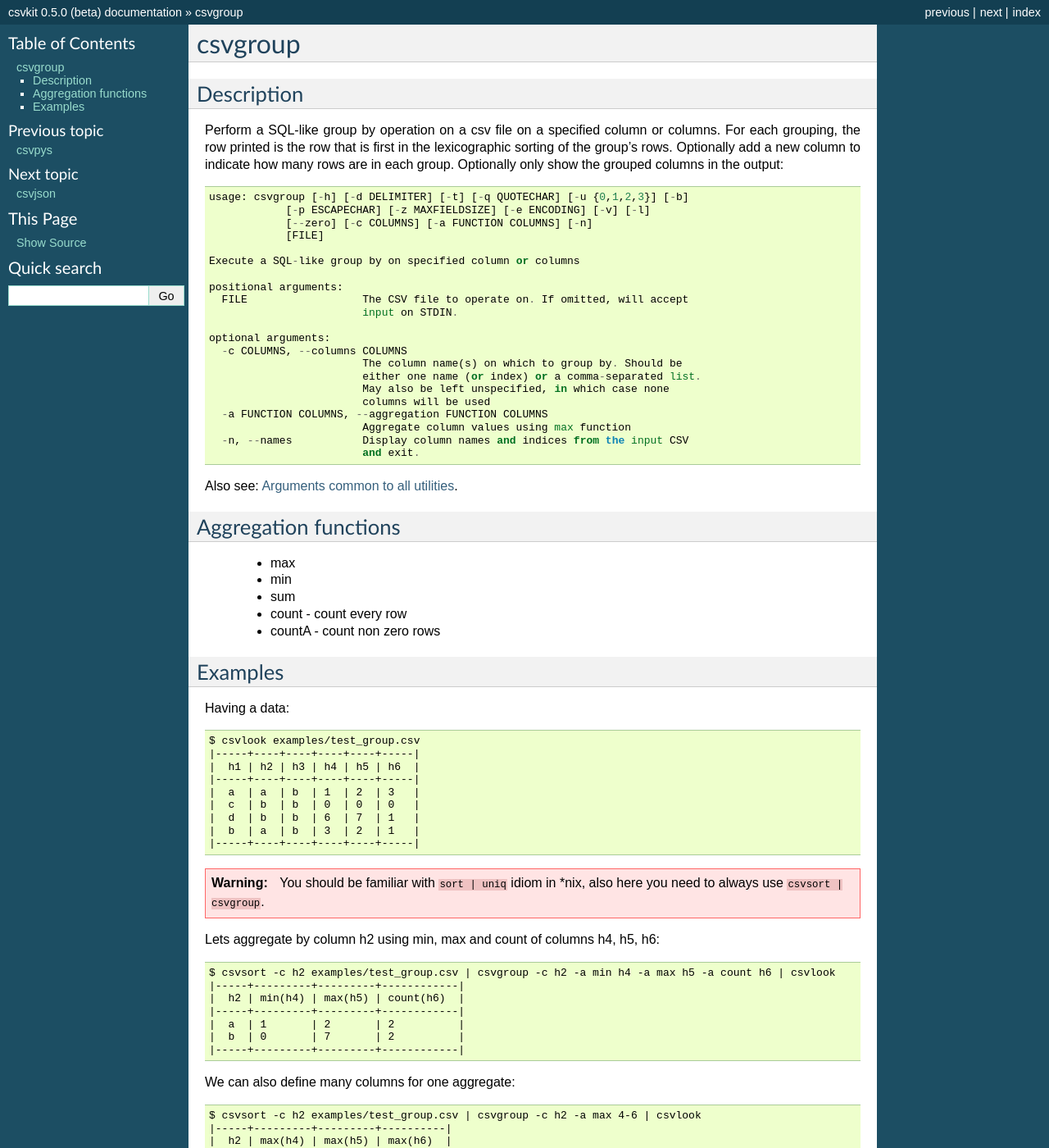
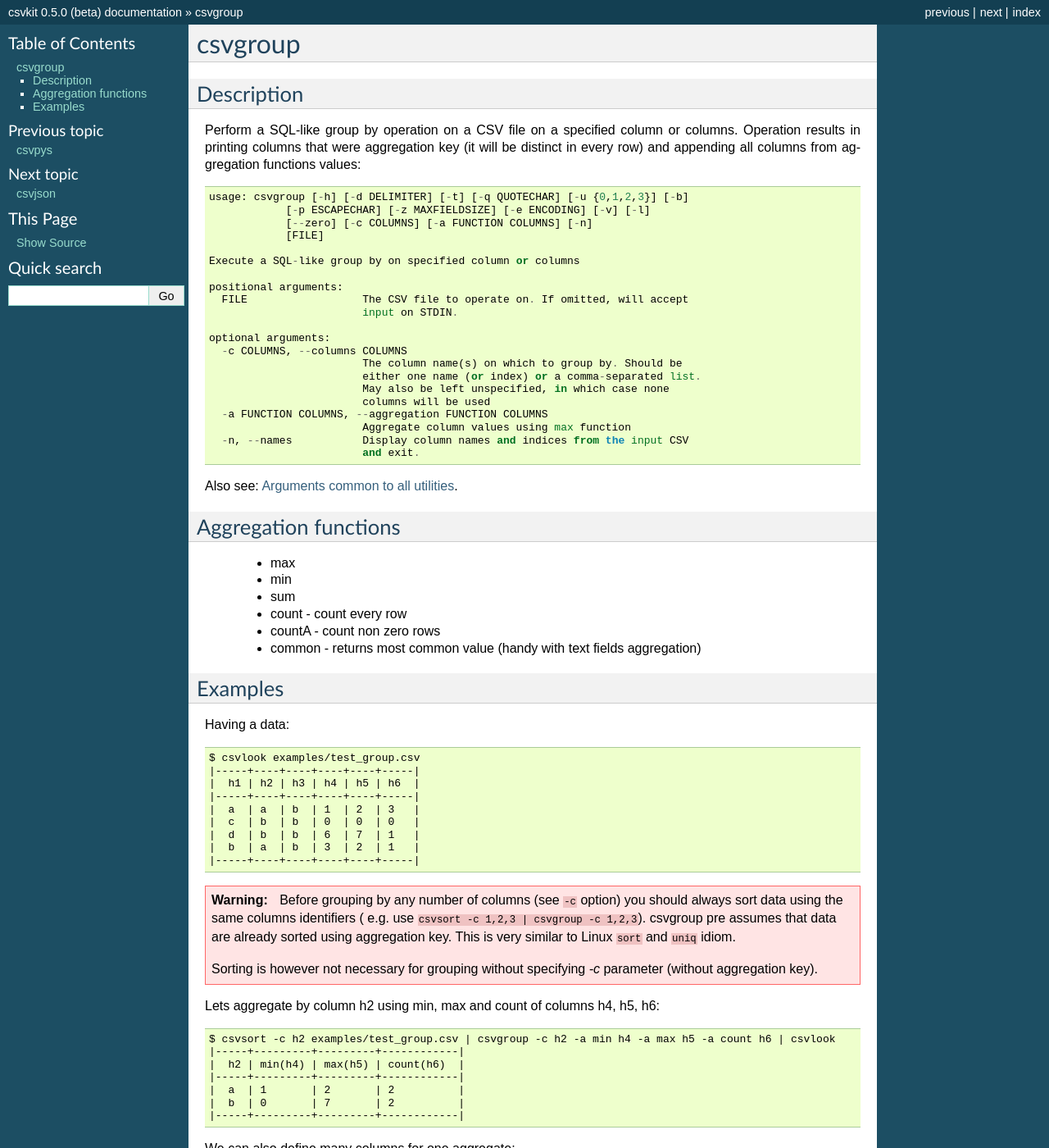
Before and after one commit to wireservice/csvkit, a Sphinx documentation site: the page built from docs/scripts/csvgroup.rst, in a window 1280 px wide and 1400 px high. Shown: the whole window at 82% size. Built offline with Sphinx 7.4.7, drawn with Linux system fonts in a browser that asks for light colours; some of the changed text lies outside the part shown.

Commit message:
Added "common" aggregation function for csvgroup - returns most common value (handy with text fields aggregation)

```diff
--- a/docs/scripts/csvgroup.rst
+++ b/docs/scripts/csvgroup.rst
@@ -5,7 +5,8 @@ csvgroup
 Description
 ===========
 
-Perform a SQL-like group by operation on a csv file on a specified column or columns. For each grouping, the row printed is the row that is first in the lexicographic sorting of the group's rows. Optionally add a new column to indicate how many rows are in each group. Optionally only show the grouped columns in the output::
+Perform a SQL-like group by operation on a CSV file on a specified column or columns. Operation results in printing
+columns that were aggregation key (it will be distinct in every row) and appending all columns from aggregation functions values::
 
 
     usage: csvgroup [-h] [-d DELIMITER] [-t] [-q QUOTECHAR] [-u {0,1,2,3}] [-b]
@@ -40,6 +41,7 @@ Aggregation functions
  * sum
  * count - count every row
  * countA - count non zero rows
+ * common - returns most common value (handy with text fields aggregation)
 
 
 Examples
@@ -59,7 +61,9 @@ Having a data::
 
 .. warning::
 
-    You should be familiar with ``sort | uniq`` idiom in \*nix, also here you need to always use ``csvsort | csvgroup``.
+    Before grouping by any number of columns (see ``-c`` option) you should always sort data using the same columns identifiers ( e.g. use ``csvsort -c 1,2,3 | csvgroup -c 1,2,3``). csvgroup pre assumes that data are already sorted using aggregation key. This is very similar to Linux ``sort`` and ``uniq`` idiom.
+
+    Sorting is however not necessary for grouping without specifying `-c` parameter (without aggregation key).
 
 
 
@@ -102,3 +106,16 @@ And by all rows::
     |----------+---------+----------|
     |  6       | 7       | 3        |
     |----------+---------+----------|
+
+.. note::
+
+    Notice that aggregation by all rows does not require any kind of sorting, because every row is treated as unique.
+
+Get most common value of every column::
+
+    $ csvgroup -a common 1-6 examples/test_group.csv | csvlook
+    |-----+----+----+----+----+-----|
+    |  h1 | h2 | h3 | h4 | h5 | h6  |
+    |-----+----+----+----+----+-----|
+    |  a  | a  | b  | 1  | 2  | 1   |
+    |-----+----+----+----+----+-----|
```
Also changed, not shown: 2 other files.
